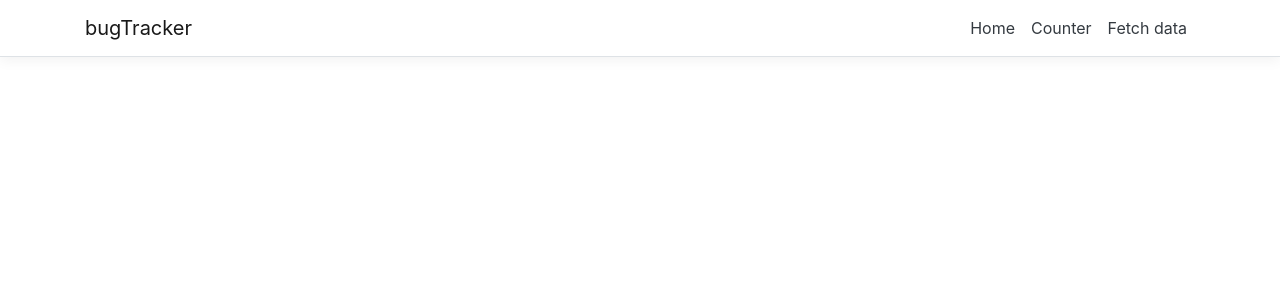
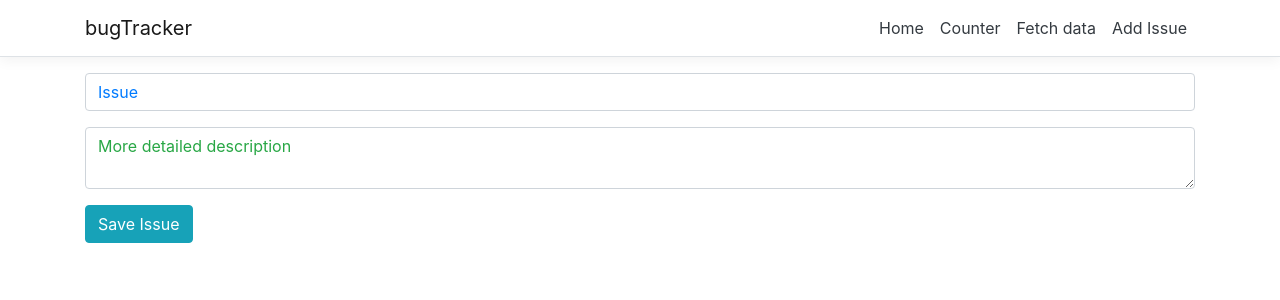
Before and after one commit to LeilaniL/bug-tracker, a React (Create React App) app in the folder BugTrackerReact/ClientApp/: page /issues/create in a window 1280 px wide. Shown: the top 300 px of the page. Built offline with nearby package versions, Linux system fonts and the light colour scheme.

Commit message:
add form component to create issue

```diff
--- a/BugTrackerReact/ClientApp/src/App.js
+++ b/BugTrackerReact/ClientApp/src/App.js
@@ -4,16 +4,19 @@ import { Layout } from './components/Layout';
 import { Home } from './components/Home';
 import { FetchData } from './components/FetchData';
 import { Counter } from './components/Counter';
+import { IssueForm } from './components/IssueForm';
 
 export default class App extends Component {
   static displayName = App.name;
 
-  render () {
+  render() {
     return (
       <Layout>
         <Route exact path='/' component={Home} />
         <Route path='/counter' component={Counter} />
         <Route path='/fetch-data' component={FetchData} />
+        <Route path='/issues/create' component={IssueForm} />
+
       </Layout>
     );
   }
--- /dev/null
+++ b/BugTrackerReact/ClientApp/src/components/IssueForm.js
@@ -0,0 +1,65 @@
+import React, { Component } from 'react';
+import { Button, Form, FormGroup, Label, Input, FormText } from 'reactstrap';
+
+export class IssueForm extends Component {
+
+  constructor(props) {
+    super(props);
+
+    this.state = {
+      issueName: "Issue",
+      issueDescription: "More detailed description",
+      issueTags: []
+    }
+  }
+
+  handleInputChange = (e) => {
+    // e.preventDefault();
+    // this.setState({
+    //   issueName: "Submitted!",
+    //   issueDescription: "Submitted description"
+    // });
+    const name = e.target.name;
+    const value = e.target.value;
+    this.setState({
+      [name]: value
+    })
+  }
+
+  handleSubmit = (e) => {
+    e.preventDefault();
+    console.log("Submitted!");
+    this.setState({
+      issueName: "Issue",
+      issueDescription: "More detailed description"
+    })
+  }
+
+  clearValues = (e) => {
+    const name = e.target.name;
+    const value = e.target.value;
+    this.setState({
+      [name]: ""
+    })
+  }
+
+  render() {
+    return (
+      <Form onSubmit={this.handleSubmit}>
+        <FormGroup>
+          <Input className="text-primary" type="text" name="issueName" value={this.state.issueName} required
+            onChange={this.handleInputChange}
+            onFocus={this.clearValues} />
+        </FormGroup>
+        <FormGroup>
+          <Input className="text-success" type="textarea" id="issueDescription" name="issueDescription"
+            value={this.state.issueDescription}
+            onChange={this.handleInputChange}
+            onFocus={this.clearValues} />
+        </FormGroup>
+        <Button color="info" type="submit">Save Issue</Button>
+      </Form>
+    )
+  }
+
+}
--- a/BugTrackerReact/ClientApp/src/components/NavMenu.js
+++ b/BugTrackerReact/ClientApp/src/components/NavMenu.js
@@ -6,7 +6,7 @@ import './NavMenu.css';
 export class NavMenu extends Component {
   static displayName = NavMenu.name;
 
-  constructor (props) {
+  constructor(props) {
     super(props);
 
     this.toggleNavbar = this.toggleNavbar.bind(this);
@@ -15,13 +15,13 @@ export class NavMenu extends Component {
     };
   }
 
-  toggleNavbar () {
+  toggleNavbar() {
     this.setState({
       collapsed: !this.state.collapsed
     });
   }
 
-  render () {
+  render() {
     return (
       <header>
         <Navbar className="navbar-expand-sm navbar-toggleable-sm ng-white border-bottom box-shadow mb-3" light>
@@ -39,6 +39,9 @@ export class NavMenu extends Component {
                 <NavItem>
                   <NavLink tag={Link} className="text-dark" to="/fetch-data">Fetch data</NavLink>
                 </NavItem>
+                <NavItem>
+                  <NavLink tag={Link} className="text-dark" to="/issues/create">Add Issue</NavLink>
+                </NavItem>
               </ul>
             </Collapse>
           </Container>
```
